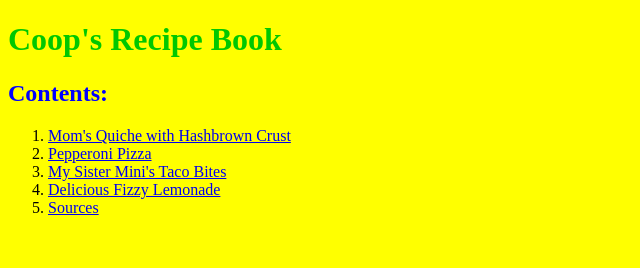
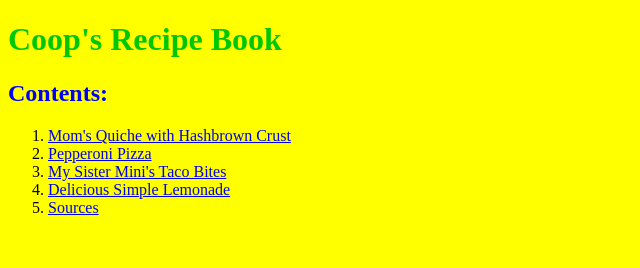
Before and after one commit to cm135555/cm135555.github.io, a plain HTML site: page recipebook.html in a window 1280 px wide. Shown: the top 268 px of the page, 0-640 px from the left. Drawn offline with Linux system fonts and the light colour scheme.

Commit message:
Update recipebook.html

```diff
--- a/recipebook.html
+++ b/recipebook.html
@@ -36,7 +36,7 @@
             <li> <a href="#best_quiche"> Mom's Quiche with Hashbrown Crust </a> </li>
             <li> <a href="#pep_pizza"> Pepperoni Pizza </a> </li>
             <li> <a href="#taco_bites"> My Sister Mini's Taco Bites </a> </li>
-            <li> <a href="#lemonade"> Delicious Fizzy Lemonade </a> </li>
+            <li> <a href="#lemonade"> Delicious Simple Lemonade </a> </li>
             <li> <a href="#sources"> Sources </a> </li>
         </ol>
         <br>
@@ -255,7 +255,10 @@
 
     <br>
 
-    <p id="sources"> <em> Sources: Mom's Quiche with Hashbrown Crust: My mom, who makes it with a recipe adapted from <a target="_blank" href="https://familyloveandotherstuff.com/paula-deen-hashbrown-quiche-recipe/"> Paula Deen's Hashbrown Quiche Recipe. </a> <br> Pepperoni Pizza: <a target="_blank" href="https://www.readyseteat.com/recipes-Easy-Pepperoni-Pizza-6934"> Ready Set Eat: Easy Pepperoni Pizza </a> <br> Sister's Taco Bites: My older sister who I call Mini, who makes them with a recipe adapted from <a target="_blank" href="https://tasty.co/recipe/black-beans-and-corn-taco-cups"> Tasty.co: Black Beans and Corn Taco Cups </a> </em> <br> <em> Lemonade: Recipe adapted from <a target="_blank" href="https://gosciencekids.com/lemonade-fizzy-acid-base/"> GoScienceKids: Fizzy Lemonade </a> </em> </p>
+    <p id="sources"> <em> Sources: Mom's Quiche with Hashbrown Crust: My mom, who makes it with a recipe adapted from <a target="_blank" href="https://familyloveandotherstuff.com/paula-deen-hashbrown-quiche-recipe/"> Paula Deen's Hashbrown Quiche Recipe. </a> <br>
+    Pepperoni Pizza: <a target="_blank" href="https://www.readyseteat.com/recipes-Easy-Pepperoni-Pizza-6934"> Ready Set Eat: Easy Pepperoni Pizza </a> <br>
+    Sister's Taco Bites: My older sister who I call Mini, who makes them with a recipe adapted from <a target="_blank" href="https://tasty.co/recipe/black-beans-and-corn-taco-cups"> Tasty.co: Black Beans and Corn Taco Cups </a> </em> <br>
+    <em> Lemonade: Recipe adapted from <a target="_blank" href="https://gosciencekids.com/lemonade-fizzy-acid-base/"> GoScienceKids: Fizzy Lemonade </a> </em> </p>
 
     <p> <a href="#top"> Back to top </a> </p>
 
```
